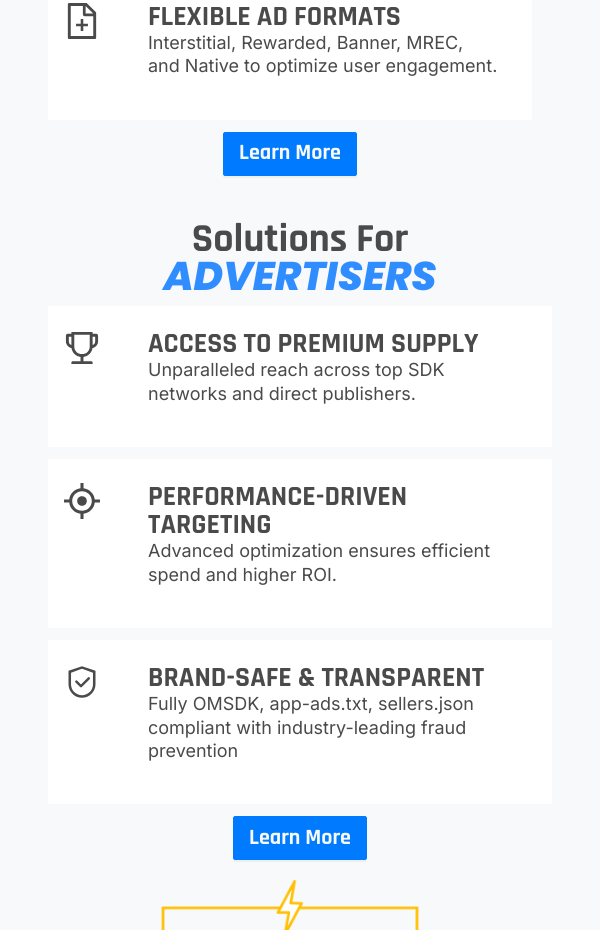
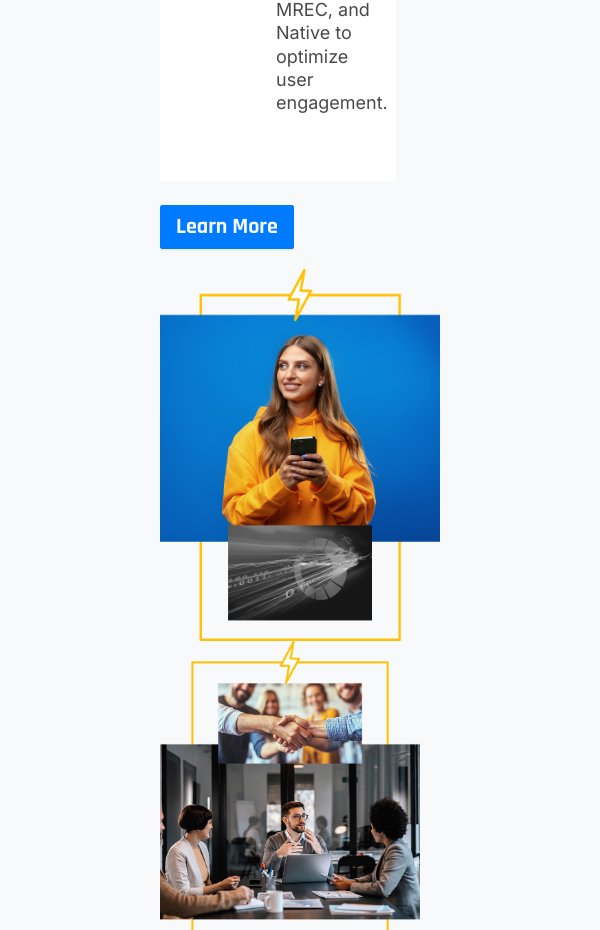
Before and after one commit to jwong65/vite-react-site, a React (Vite) app: page / in a window 600 px wide. Shown: the part 1870-2800 px from the top of the page. Built offline with nearby package versions, Linux system fonts and the light colour scheme.

Commit message:
Removed a breakpoint between 768 and 480

```diff
--- a/src/pages/home.css
+++ b/src/pages/home.css
@@ -447,6 +447,7 @@
 
     .home-container-3 {
         flex-direction: column;
+        align-items: center;
         width: 100%;
         padding: 2rem;
       }
@@ -513,13 +514,29 @@
     .home-container-3{
         flex-direction: column;
         width: 100%;
-        padding: 1.5rem;
+        padding: 1.5rem 0;
+    }
+    .text-box-home {
+        margin: 12px auto;
+        padding: 24px 16px;
+        box-sizing: border-box;
+    }
+    .text-container-left{
+        width: 90%;
+        margin: 0 auto;
+        text-align: center;
+    }
+    .home-container-3 .redirect ant-btn{
+        display: block;
+        margin: 20px auto;
+        width: 90%;
     }
     .left-content-home, .right-content-home{
         max-width: 100%;
         width: 100%;
         flex: none;
         margin-bottom: 20px;
+        align-items: center;
     }
     .left-content-home img, .right-content-home img{
         max-width: 100%;
@@ -542,73 +559,6 @@
         font-size: 28px;
     }
 }
-
-@media (min-width: 481px) and (max-width: 767px) {
-
-    .home-container-3 {
-        flex-direction: column;
-        align-items: center;
-        padding: 1.5rem;
-    }
-
-    .left-content-home, .right-content-home {
-        max-width: 90%;
-        width: 90%;
-        margin: 0 auto 20px auto;
-    }
-
-    /* Order of images on responsive view below 768 */
-
-    .home-container-3:first-of-type .right-content-home {
-        order: 1;
-    }
-
-    .home-container-3:first-of-type .left-content-home {
-        order: 2;
-    }
-
-    .home-container-3:nth-of-type(2) .left-content-home {
-        order: 1;
-    }
-
-    .home-container-3:nth-of-type(2) .right-content-home {
-        order: 2;
-    }
-
-
-    .right-content-home img, .left-content-home img {
-        max-width: 70%;
-        display: block;
-        margin: 0 auto;
-    }
-
-    .text-box-home {
-        margin: 12px 0;
-        padding: 24px 16px;
-        width: 100%;
-        box-sizing: border-box;
-    }
-
-    .main-heading, .sub-heading {
-        font-size: 32px;
-        text-align: center;
-    }
-
-    .tab-heading {
-        font-size: 24px;
-    }
-
-    .text-container-left {
-        text-align: center;
-        width: 100%;
-    }
-
-    .redirect {
-        display: block;
-        margin: 0 auto;
-    }
-}
-
 
 .home-container,
 .home-container-2,
```
